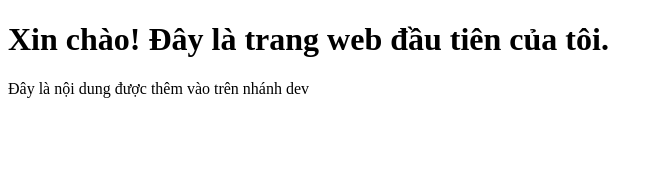
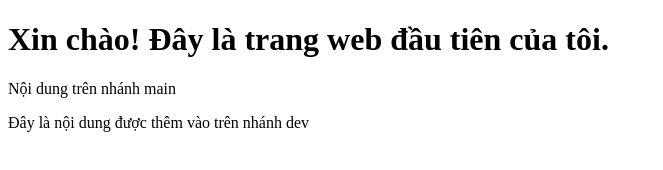
Before and after one commit to vuonghungthanh2210/DevOps_VTC, a plain HTML site: page index.html in a window 1280 px wide. Shown: the whole page, without its empty margins (0-663 px from the left). Drawn offline with Linux system fonts and the light colour scheme.

Commit message:
Giải quyết xung đột trong index.html

```diff
--- a/index.html
+++ b/index.html
@@ -7,6 +7,7 @@
  </head>
  <body>
      <h1>Xin chào! Đây là trang web đầu tiên của tôi.</h1>
+     <p>Nội dung trên nhánh main</p>
      <p>Đây là nội dung được thêm vào trên nhánh dev</p>
  </body>
  </html>
```
Lines whose indentation alone changed are shown as unchanged.
